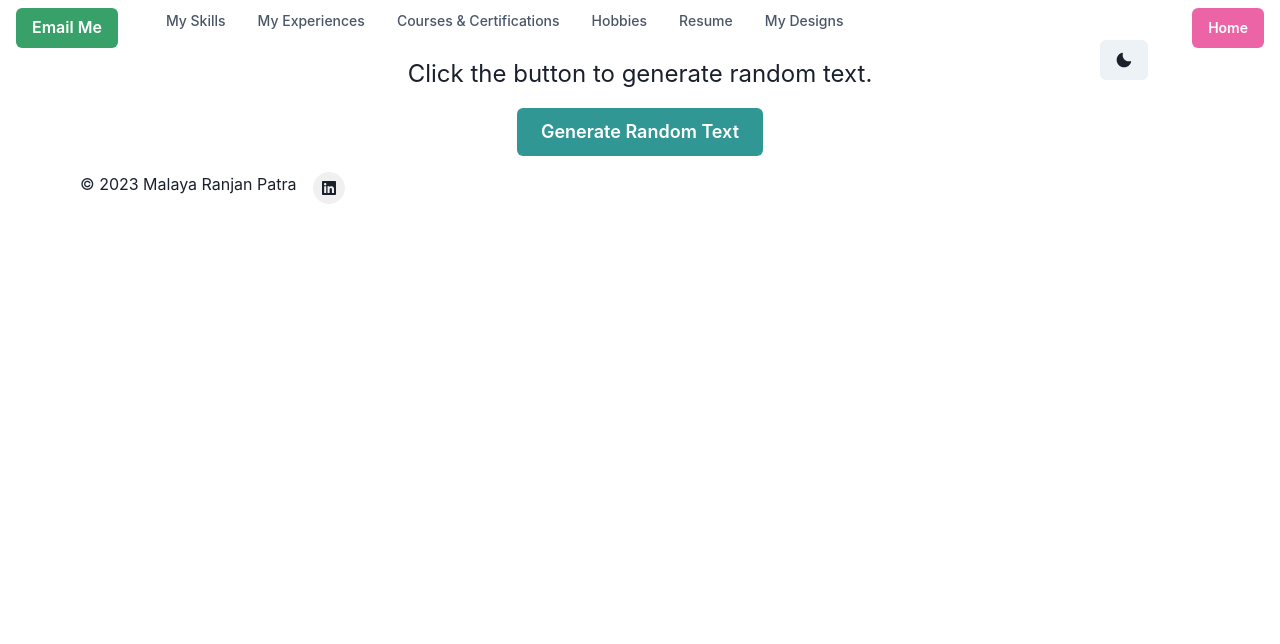
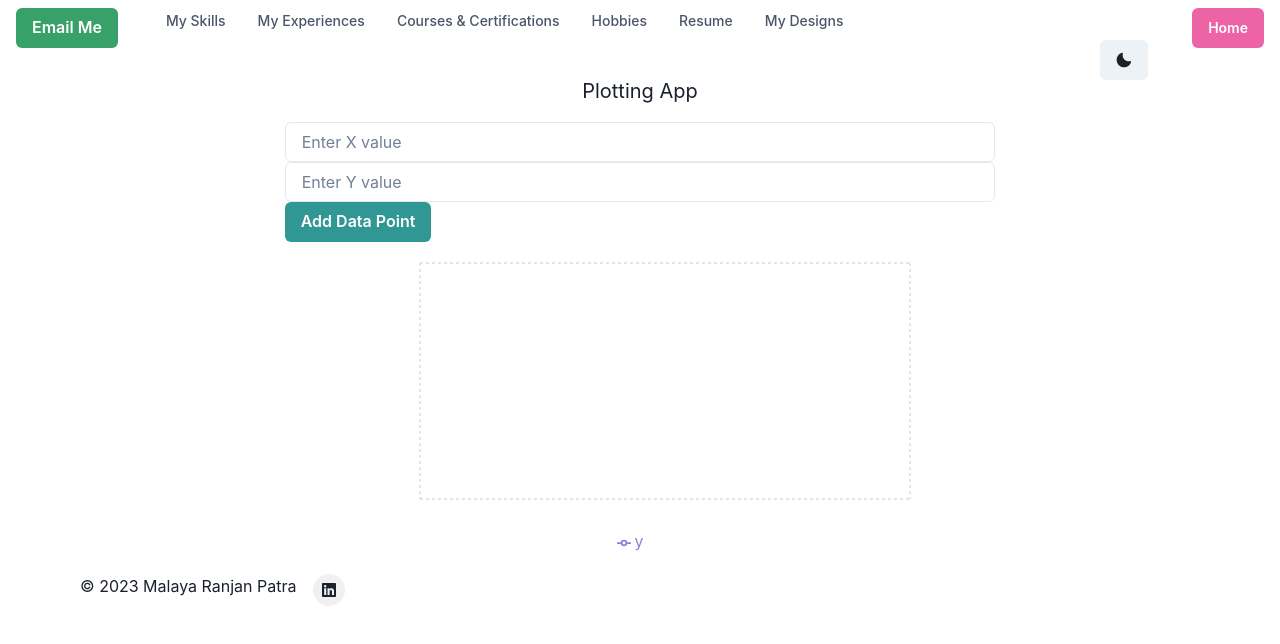
Before and after one commit to MalayaRP/my-world, a Next.js app: page /my-designs in a window 1280 px wide. Shown: the top 644 px of the page. Built offline with nearby package versions, Linux system fonts and the light colour scheme.

Commit message:
Update page.js

```diff
--- a/app/my-designs/page.js
+++ b/app/my-designs/page.js
@@ -1,33 +1,70 @@
 "use client"
 import React, { useState } from 'react';
-import { VStack, Box, Button, Input, Text, ChakraProvider } from '@chakra-ui/react';
+import {
+  VStack,
+  Box,
+  Button,
+  Input,
+  Text,
+  ChakraProvider,
+} from '@chakra-ui/react';
+import {
+  LineChart,
+  Line,
+  XAxis,
+  YAxis,
+  CartesianGrid,
+  Tooltip,
+  Legend,
+} from 'recharts';
 
 function App() {
-  // Array of random text options
-  const randomTextOptions = [
-    "Hello, world!",
-    "This is a random text.",
-    "Chakra UI is awesome!",
-    "Coding in React is fun!",
-    "Random text generator",
-    "Click again for more text.",
-  ];
+  const [data, setData] = useState([]);
+  const [xValue, setXValue] = useState('');
+  const [yValue, setYValue] = useState('');
 
-  const [randomText, setRandomText] = useState("Click the button to generate random text.");
-
-  const generateRandomText = () => {
-    const randomIndex = Math.floor(Math.random() * randomTextOptions.length);
-    const newText = randomTextOptions[randomIndex];
-    setRandomText(newText);
+  const handleAddData = () => {
+    if (xValue && yValue) {
+      setData([...data, { x: parseFloat(xValue), y: parseFloat(yValue) }]);
+      setXValue('');
+      setYValue('');
+    }
   };
 
   return (
     <ChakraProvider>
-      <VStack spacing={4} align="center">
-        <Text fontSize="24px">{randomText}</Text>
-        <Button onClick={generateRandomText} colorScheme="teal" size="lg">
-          Generate Random Text
-        </Button>
+      <VStack spacing={4} alignItems="center" marginTop="20px">
+        <Text fontSize="xl">Plotting App</Text>
+        <Box>
+          <Input
+            type="number"
+            placeholder="Enter X value"
+            value={xValue}
+            onChange={(e) => setXValue(e.target.value)}
+          />
+          <Input
+            type="number"
+            placeholder="Enter Y value"
+            value={yValue}
+            onChange={(e) => setYValue(e.target.value)}
+          />
+          <Button colorScheme="teal" onClick={handleAddData}>
+            Add Data Point
+          </Button>
+        </Box>
+        <LineChart
+          width={600}
+          height={300}
+          data={data}
+          margin={{ top: 5, right: 30, left: 20, bottom: 5 }}
+        >
+          <CartesianGrid strokeDasharray="3 3" />
+          <XAxis dataKey="x" type="number" />
+          <YAxis />
+          <Tooltip />
+          <Legend />
+          <Line type="monotone" dataKey="y" stroke="#8884d8" />
+        </LineChart>
       </VStack>
     </ChakraProvider>
   );
```
